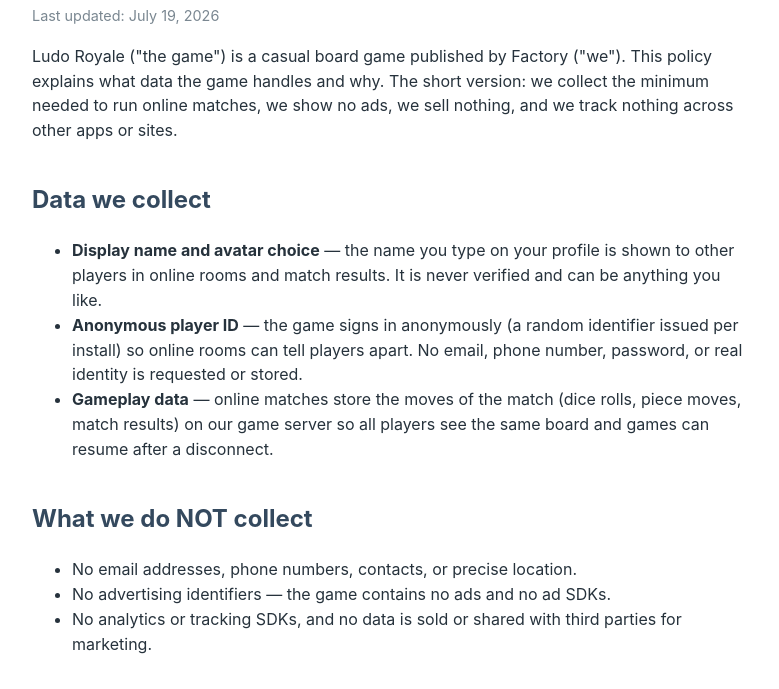
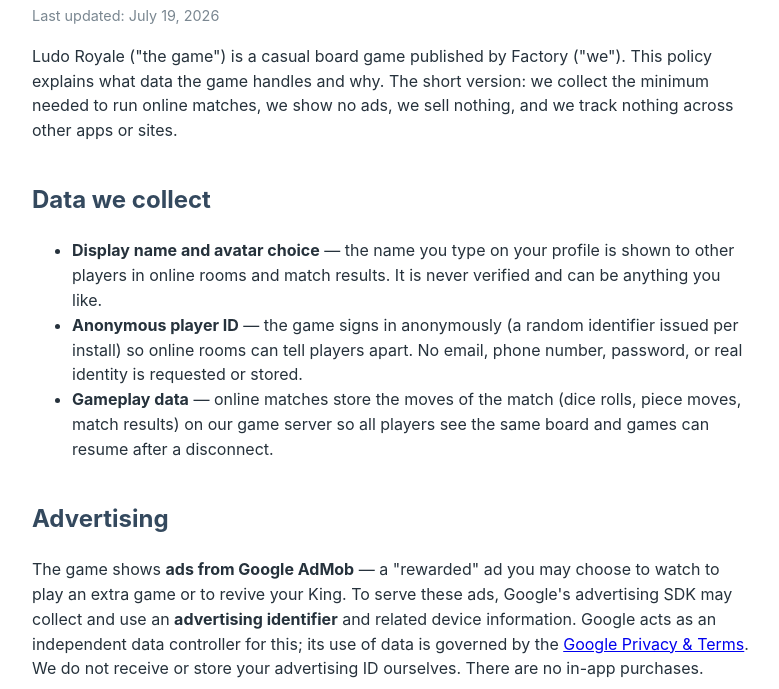
Before and after one commit to master-pk/ludo-royale-web, a plain HTML site: page privacy.html in a window 1280 px wide. Shown: the part 111-800 px from the top of the page, without its empty margins (248-1027 px from the left). Drawn offline with Linux system fonts and the light colour scheme.

Commit message:
privacy: disclose Google AdMob rewarded ads + advertising ID

```diff
--- a/privacy.html
+++ b/privacy.html
@@ -33,12 +33,22 @@
   see the same board and games can resume after a disconnect.</li>
 </ul>
 
+<h2>Advertising</h2>
+<p>The game shows <b>ads from Google AdMob</b> — a "rewarded" ad you may
+choose to watch to play an extra game or to revive your King. To serve these
+ads, Google's advertising SDK may collect and use an <b>advertising
+identifier</b> and related device information. Google acts as an independent
+data controller for this; its use of data is governed by the
+<a href="https://policies.google.com/technologies/partner-sites">Google
+Privacy &amp; Terms</a>. We do not receive or store your advertising ID
+ourselves. There are no in-app purchases.</p>
+
 <h2>What we do NOT collect</h2>
 <ul>
   <li>No email addresses, phone numbers, contacts, or precise location.</li>
-  <li>No advertising identifiers — the game contains no ads and no ad SDKs.</li>
-  <li>No analytics or tracking SDKs, and no data is sold or shared with
-  third parties for marketing.</li>
+  <li>No analytics or tracking SDKs of our own, and we do not sell your data.</li>
+  <li>Beyond the AdMob advertising identifier described above, we collect no
+  other device identifiers for tracking.</li>
 </ul>
 
 <h2>Where data lives</h2>
```
